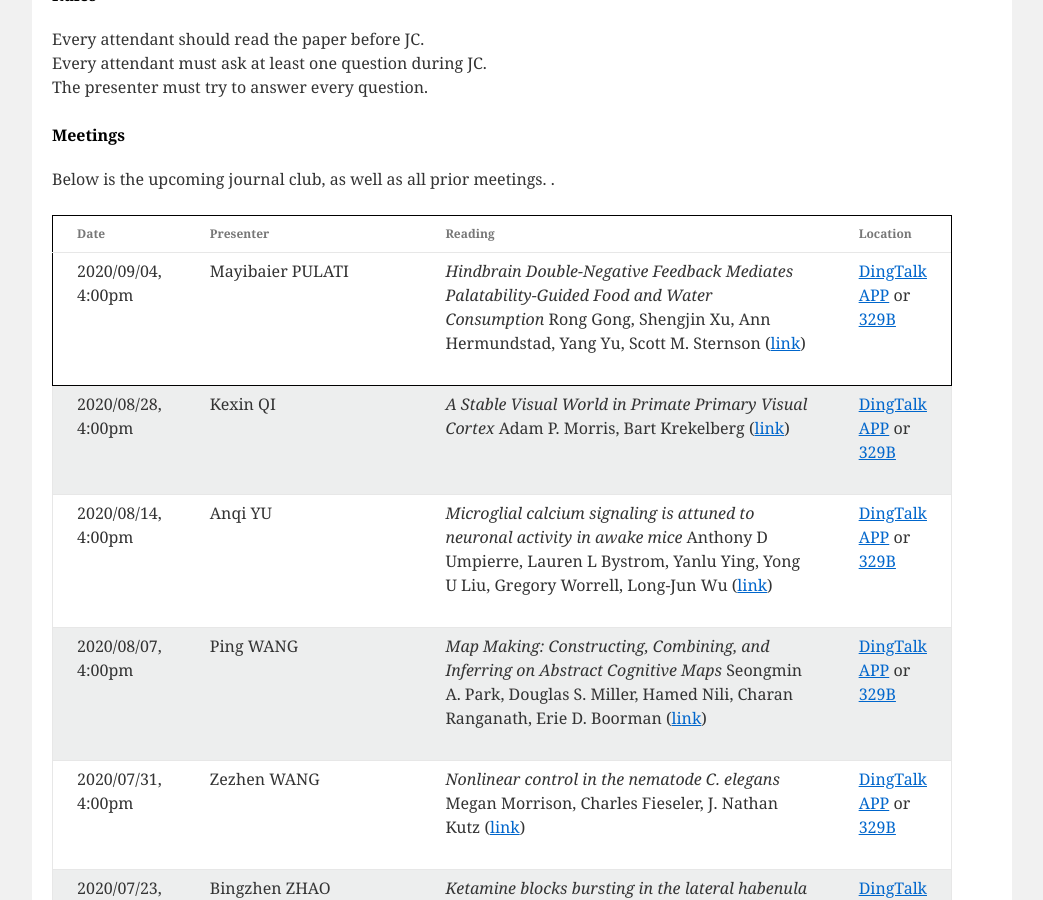
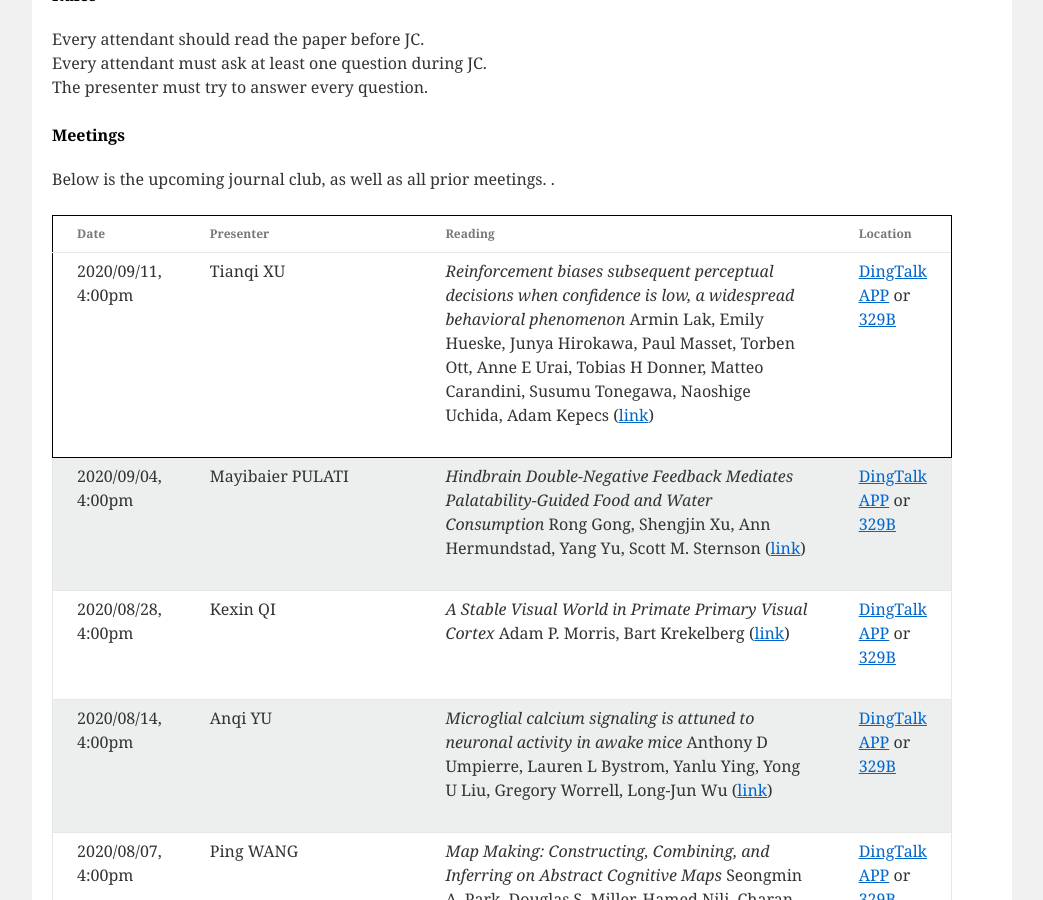
Before and after one commit to CNeuroUSTC/CNeuroUSTC.github.io, a Jekyll site: the page built from index.html, in a window 1280 px wide and 900 px high, scrolled down 879 px. Shown: the whole window, without its empty margins (118-1161 px from the left). Built offline with Jekyll 4.4.1, drawn with Linux system fonts in a browser that asks for light colours.

Commit message:
- presenter: Tianqi XU   date: 2020/09/11, 4:00pm   paper: "Reinforcement biases subsequent perceptual decisions when confidence is low, a widespread behavioral phenomenon"   url: "https://elifesciences.org/articles/49834"   pdf: "None"   authors: "Armin Lak, Emily Hueske, Junya Hirokawa, Paul Masset, Torben Ott, Anne E Urai, Tobias H Donner, Matteo Carandini, Susumu Tonegawa, Naoshige Uchida, Adam Kepecs "   location: <a href="https://github.com/CNeuroUSTC/CNeuroUSTC.github.io/blob/master/dt.jpeg">DingTalk APP</a> or <a href="https://map.baidu.com/search/%E4%B8%AD%E5%9B%BD%E7%A7%91%E5%AD%A6%E6%8A%80%E6%9C%AF%E5%A4%A7%E5%AD%A6(%E8%A5%BF%E6%A0%A1%E5%8C%BA)-%E7%94%9F%E5%91%BD%E7%A7%91%E5%AD%A6%E5%A4%A7%E6%A5%BC/@13054067.545,3720295.44,19z?querytype=s&da_src=shareurl&wd=%E4%B8%AD%E5%9B%BD%E7%A7%91%E5%AD%A6%E6%8A%80%E6%9C%AF%E5%A4%A7%E5%AD%A6(%E8%A5%BF%E6%A0%A1%E5%8C%BA)-%E7%94%9F%E5%91%BD%E7%A7%91%E5%AD%A6%E5%A4%A7%E6%A5%BC&c=127&src=0&wd2=%E5%90%88%E8%82%A5%E5%B8%82%E8%9C%80%E5%B1%B1%E5%8C%BA&pn=0&sug=1&l=13&b=(13043472.77821802,3712418.4285550946;13063946.357629184,3730135.2423363887)&from=webmap&biz_forward=%7B%22scaler%22:2,%22styles%22:%22pl%22%7D&sug_forward=f2f7c92a9921ecdbb54f5426&device_ratio=2">329B</a>

```diff
--- a/_data/meeting_info.yml
+++ b/_data/meeting_info.yml
@@ -1,3 +1,11 @@
+- presenter: Tianqi XU
+  date: 2020/09/11, 4:00pm
+  paper: "Reinforcement biases subsequent perceptual decisions when confidence is low, a widespread behavioral phenomenon"
+  url: "https://elifesciences.org/articles/49834"
+  pdf: "None"
+  authors: "Armin Lak, Emily Hueske, Junya Hirokawa, Paul Masset, Torben Ott, Anne E Urai, Tobias H Donner, Matteo Carandini, Susumu Tonegawa, Naoshige Uchida, Adam Kepecs "
+  location: <a href="https://github.com/CNeuroUSTC/CNeuroUSTC.github.io/blob/master/dt.jpeg">DingTalk APP</a> or <a href="https://map.baidu.com/search/%E4%B8%AD%E5%9B%BD%E7%A7%91%E5%AD%A6%E6%8A%80%E6%9C%AF%E5%A4%A7%E5%AD%A6(%E8%A5%BF%E6%A0%A1%E5%8C%BA)-%E7%94%9F%E5%91%BD%E7%A7%91%E5%AD%A6%E5%A4%A7%E6%A5%BC/@13054067.545,3720295.44,19z?querytype=s&da_src=shareurl&wd=%E4%B8%AD%E5%9B%BD%E7%A7%91%E5%AD%A6%E6%8A%80%E6%9C%AF%E5%A4%A7%E5%AD%A6(%E8%A5%BF%E6%A0%A1%E5%8C%BA)-%E7%94%9F%E5%91%BD%E7%A7%91%E5%AD%A6%E5%A4%A7%E6%A5%BC&c=127&src=0&wd2=%E5%90%88%E8%82%A5%E5%B8%82%E8%9C%80%E5%B1%B1%E5%8C%BA&pn=0&sug=1&l=13&b=(13043472.77821802,3712418.4285550946;13063946.357629184,3730135.2423363887)&from=webmap&biz_forward=%7B%22scaler%22:2,%22styles%22:%22pl%22%7D&sug_forward=f2f7c92a9921ecdbb54f5426&device_ratio=2">329B</a>
+
 - presenter: Mayibaier PULATI
   date: 2020/09/04, 4:00pm
   paper: "Hindbrain Double-Negative Feedback Mediates Palatability-Guided Food and Water Consumption"
```
